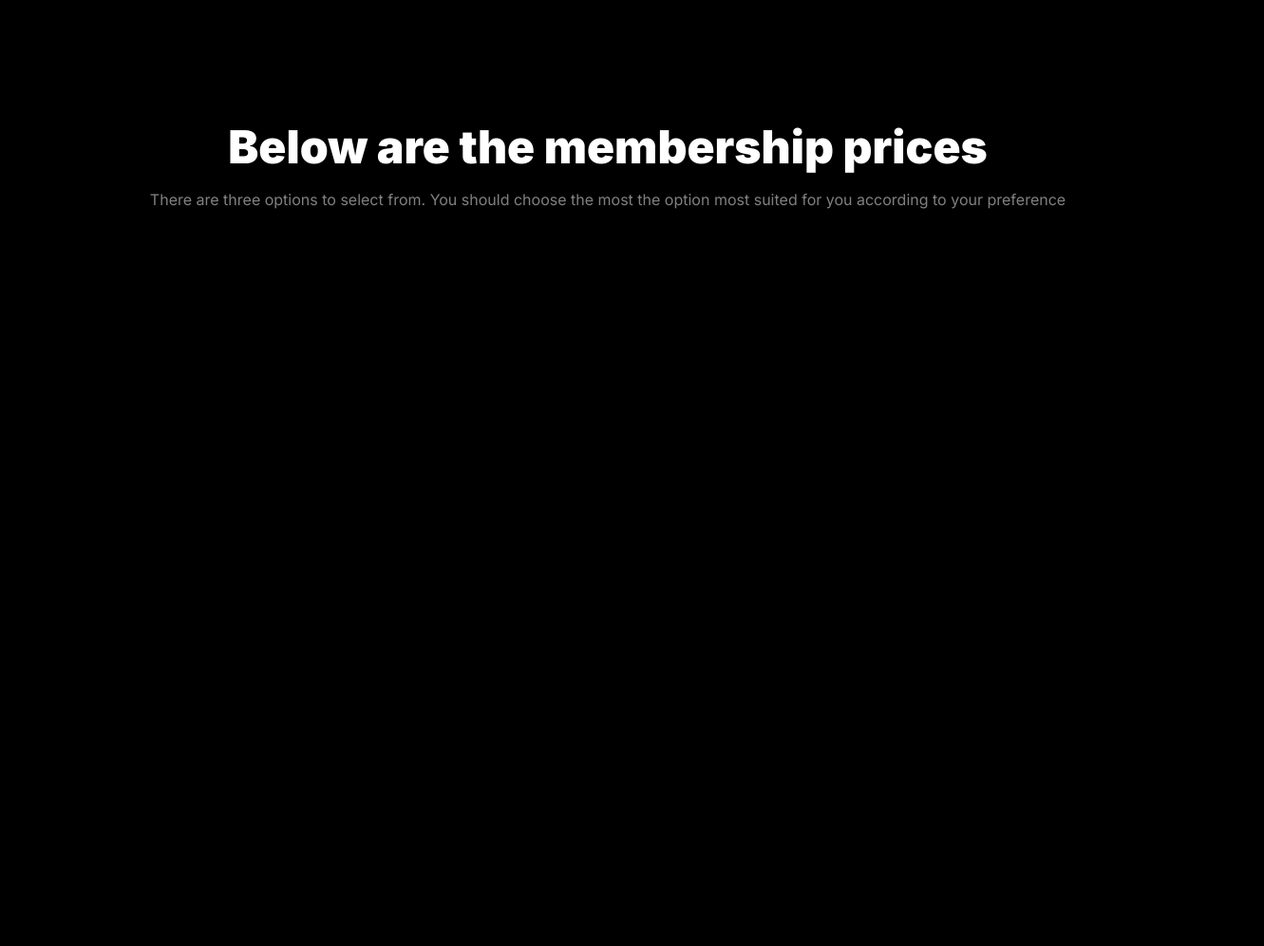
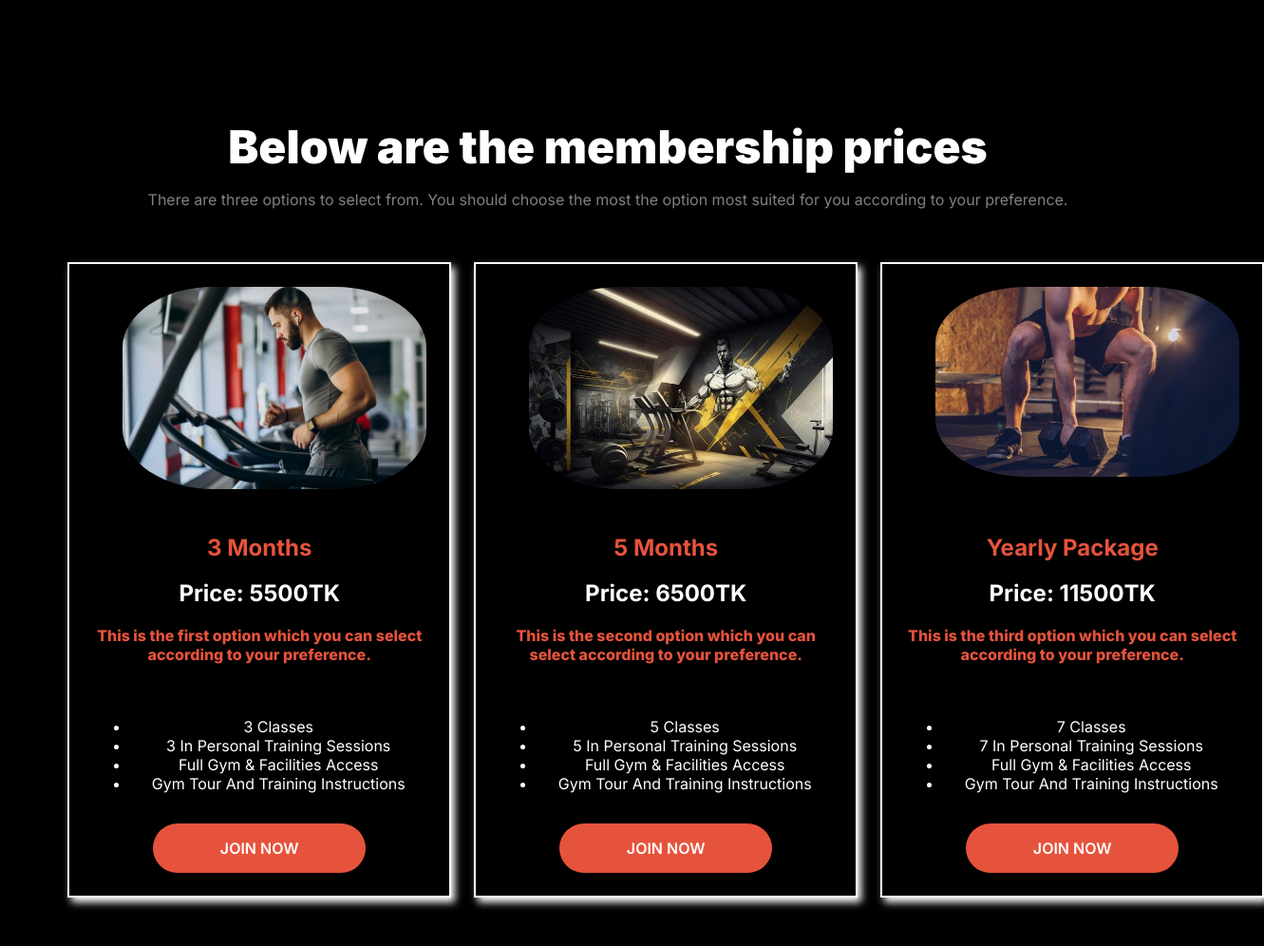
Before and after one commit to MonyeemTAMZID/assignment-b10a2, a plain HTML site: page index.html in a window 1280 px wide. Shown: the part 3390-4386 px from the top of the page at 95% size, 1331 px wide, since content can reach past the window. Before the commit the page ends 3626 px from the top, so only its background shows below. Drawn offline with Linux system fonts and the light colour scheme.

Commit message:
finished my section

```diff
--- a/index.html
+++ b/index.html
@@ -227,11 +227,80 @@
       </video> -->
       <div class="membership-topic">
         <h3 class="trainer-topic-title">Below are the membership prices</h3>
-        <p id="membership-descript">
+        <p class="membership-descript">
           There are three options to select from. You should choose the most the
-          option most suited for you according to your preference
+          option most suited for you according to your preference.
         </p>
       </div>
+      <div class="membership-card-container container">
+        <div class="membership-card">
+          <div class="my-img">
+            <img src="images/sec-1.webp" alt="" />
+          </div>
+          <div class="membership-header">
+            <h1 class="mem-time">3 Months</h1>
+            <h2 class="mem-price">Price: 5500TK</h2>
+            <p class="mem-brief">
+              This is the first option which you can select according to your
+              preference.
+            </p>
+          </div>
+          <div class="membership-details">
+            <ul>
+              <li>3 Classes</li>
+              <li>3 In Personal Training Sessions</li>
+              <li>Full Gym & Facilities Access</li>
+              <li>Gym Tour And Training Instructions</li>
+            </ul>
+          </div>
+          <button class="btn-calculate">JOIN NOW</button>
+        </div>
+        <div class="membership-card">
+          <div class="my-img">
+            <img src="images/sec-2.jpg" alt="" />
+          </div>
+          <div class="membership-header">
+            <h1 class="mem-time">5 Months</h1>
+            <h2 class="mem-price">Price: 6500TK</h2>
+            <p class="mem-brief">
+              This is the second option which you can select according to your
+              preference.
+            </p>
+          </div>
+          <div class="membership-details">
+            <ul>
+              <li>5 Classes</li>
+              <li>5 In Personal Training Sessions</li>
+              <li>Full Gym & Facilities Access</li>
+              <li>Gym Tour And Training Instructions</li>
+            </ul>
+          </div>
+          <button class="btn-calculate">JOIN NOW</button>
+        </div>
+        <div class="membership-card">
+          <div class="my-img">
+            <img src="images/sec-3.jpg" alt="" />
+          </div>
+          <div class="membership-header">
+            <h1 class="mem-time">Yearly Package</h1>
+            <h2 class="mem-price">Price: 11500TK</h2>
+            <p class="mem-brief">
+              This is the third option which you can select according to your
+              preference.
+            </p>
+          </div>
+          <div class="membership-details">
+            <ul>
+              <li>7 Classes</li>
+              <li>7 In Personal Training Sessions</li>
+              <li>Full Gym & Facilities Access</li>
+              <li>Gym Tour And Training Instructions</li>
+            </ul>
+          </div>
+          <button class="btn-calculate">JOIN NOW</button>
+        </div>
+      </div>
     </section>
+    <footer></footer>
   </body>
 </html>
--- a/styles/style.css
+++ b/styles/style.css
@@ -404,24 +404,56 @@ table {
     background: rgba(255, 255, 255, 0.1);
   }
   /* section of my own */
-  #video{
-    /* position: absolute;
+  /* #video{
+     position: absolute;
     width: 100%;
     left: 0%;
-    z-index: -1; */
-    /* margin-top: 3rem; */
-    /* bottom: 0;
+    z-index: -1;
+     margin-top: 3rem;
+     bottom: 0;
     right: 0;
-    z-index: -1; */
-  }
+    z-index: -1;
+  } */
 .membership-topic{
   text-align: center;
   margin-top: 8rem;
 }
-#membership-descript{
+.membership-descript{
   color: rgba(255, 255, 255, 0.5);
 }
+.membership-card-container{
+  display: flex;
+  gap: 1.5rem;
+  text-align: center;
+}
+.membership-card{
+  border:2px solid white ;
+  padding: 1.5rem;
+  box-shadow: 4px 5px 8px;
+}
+.membership-card img{
+  width: 100%;
+  border-radius: 30%;
+}
+.my-img{
+  margin-left: 2rem;
+  height: 15rem;
+  width: 20rem;
+}
+.membership-details{
+  margin-bottom: 2rem;
+}
+.membership-header{
+  margin-bottom: 3.5rem;
 
+}
+.mem-time{
+  color:rgb(230, 83, 60) ;
+}
+.mem-brief{
+  color:rgb(230, 83, 60);
+  font-weight: 800;
+}
   /* media styles for phone */
   @media screen and (max-width:576px) {
     .nav-bar{
```
Also changed, not shown: images/sec-1.webp (added), images/sec-2.jpg (added), images/sec-3.jpg (added).
